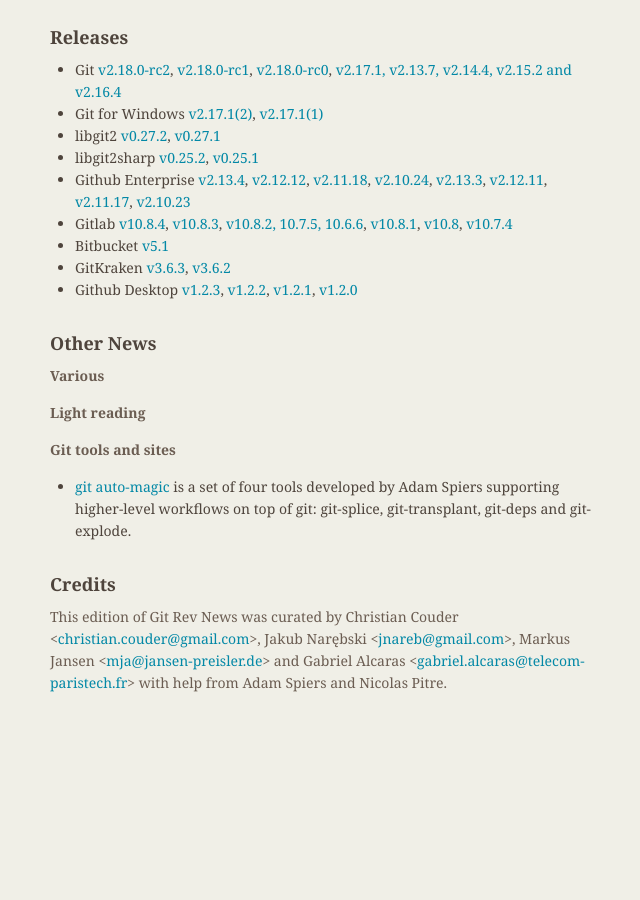
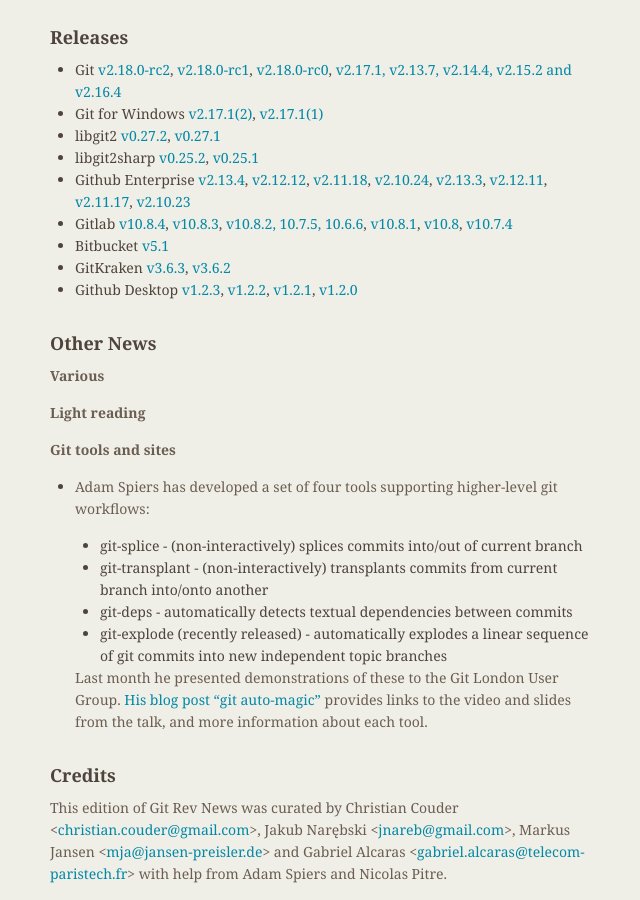
Before and after one commit to git/git.github.io, a Jekyll site: the page built from rev_news/drafts/edition-40.md, in a window 1280 px wide and 900 px high, scrolled down 2680 px. Shown: the whole window, without its empty margins (484-1124 px from the left). Built offline with Jekyll 4.4.1, drawn with Linux system fonts in a browser that asks for light colours; before the commit the page ends 3389 px from its top, so only the background shows below that.

Commit message:
clarify purpose and context of git branch workflow tools
Expand on the purposes of the tools, and mention that these are being announced
due to the recent presentation to the Git London User Group.

```diff
--- a/rev_news/drafts/edition-40.md
+++ b/rev_news/drafts/edition-40.md
@@ -168,7 +168,21 @@
 
 __Git tools and sites__
 
-* [git auto-magic]( https://blog.adamspiers.org/2018/06/14/git-auto-magic/) is a set of four tools developed by Adam Spiers supporting higher-level workflows on top of git: git-splice, git-transplant, git-deps and git-explode.
+*   Adam Spiers has developed a set of four tools supporting higher-level git
+    workflows:
+
+    *   git-splice - (non-interactively) splices commits into/out of current
+        branch
+    *   git-transplant - (non-interactively) transplants commits from current
+        branch into/onto another
+    *   git-deps - automatically detects textual dependencies between commits
+    *   git-explode (recently released) - automatically explodes a linear
+        sequence of git commits into new independent topic branches
+
+    Last month he presented demonstrations of these to the Git London
+    User Group.  [His blog post "git auto-magic"](https://blog.adamspiers.org/2018/06/14/git-auto-magic/)
+    provides links to the video and slides from the talk, and more
+    information about each tool.
 
 ## Credits
 
```
